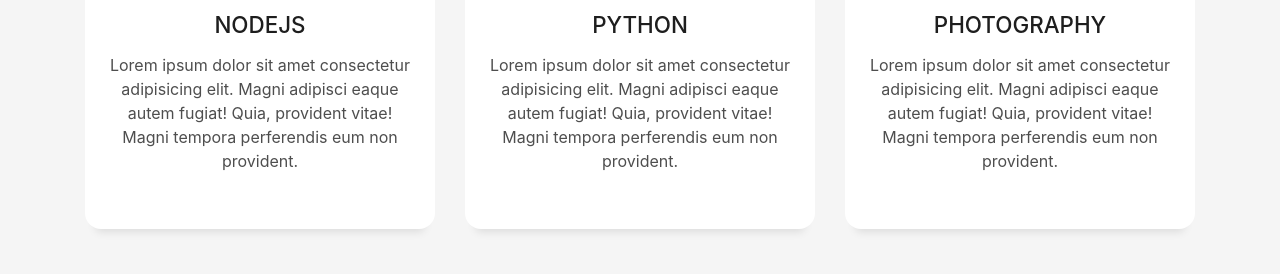
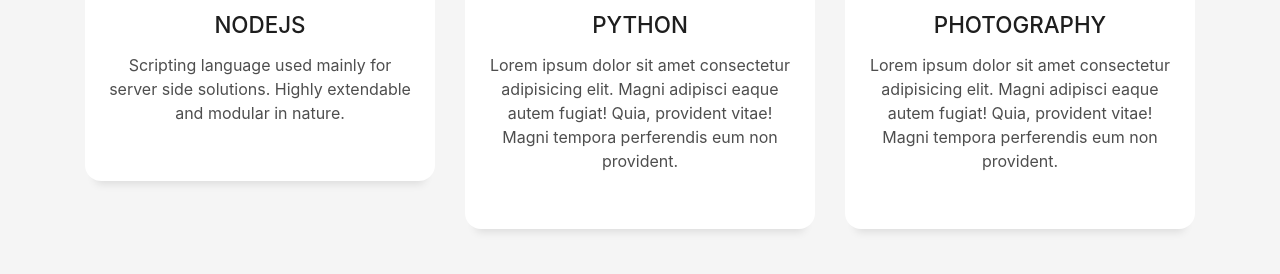
Before and after one commit to zmbslyr/zmbslyr.github.io, a plain HTML site: page index.html in a window 1280 px wide. Shown: the part 2107-2381 px from the top of the page. Drawn offline with Linux system fonts and the light colour scheme; files whose address does not match are found by name.

Commit message:
[GLOBAL][html] Change to skill definition for NodeJS

```diff
--- a/index.html
+++ b/index.html
@@ -200,9 +200,7 @@
             <div class="service-content">
               <h2 class="s-title">NodeJS</h2>
               <p class="s-description text-center">
-                Lorem ipsum dolor sit amet consectetur adipisicing elit. Magni adipisci eaque autem fugiat! Quia,
-                provident vitae! Magni
-                tempora perferendis eum non provident.
+                Scripting language used mainly for server side solutions. Highly extendable and modular in nature.
               </p>
             </div>
           </div>
```
